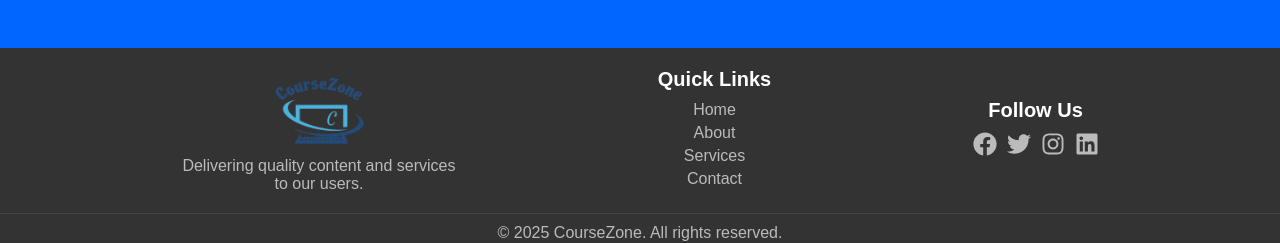
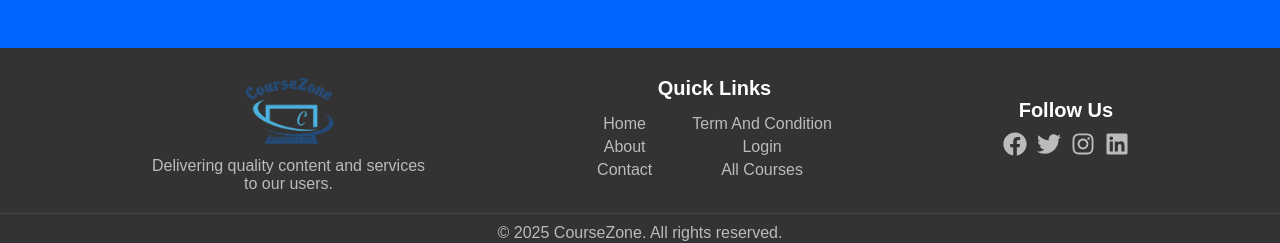
Before and after one commit to princeraval147/CourseZone, a React (Vite) app: page / in a window 1280 px wide. Shown: the part 1408-1651 px from the top of the page. Built offline with nearby package versions, Linux system fonts and the light colour scheme; no server answers.

Commit message:
Logo Added

```diff
--- a/src/Components/Footer.jsx
+++ b/src/Components/Footer.jsx
@@ -1,64 +1,79 @@
 import React from 'react'
 import { FaFacebook, FaTwitter, FaInstagram, FaLinkedin } from "react-icons/fa";
 import { NavLink } from 'react-router-dom';
+import styles from '../Styles/Footer.module.css'
 
 const Footer = () => {
     return (
         <>
-            <footer className="footer">
-                <div className="footer-container">
+            <footer className={styles.footer}>
+                <div className={styles.footerContainer}>
                     {/* Logo & Description */}
-                    <div className="footer-section">
-                        {/* <h2 className="footer-title">Course Zone</h2> */}
+                    <div className={styles.footerSection}>
+                        {/* <h2 className={styles.footer-title}>Course Zone</h2> */}
                         <NavLink to='/'>
                             <img
-                                src="../../public/Img/CourseZone.png"
+                                src="/Img/CourseZone.png"
                                 alt="CourseZone Logo"
                                 height={85}
                                 width={95}
                             />
                         </NavLink>
-                        <p className="footer-text">Delivering quality content and services to our users.</p>
+                        <p className={styles.footerText}>Delivering quality content and services to our users.</p>
                     </div>
 
-                    <div className="footer-section">
-                        <h3 className="footer-subtitle">Quick Links</h3>
-                        <ul className="footer-links">
+                    <div className={styles.footerSection}>
+                        <h3 className={styles.footerSubtitle}>Quick Links</h3>
+                        <div className={styles.multipleLinks}>
+
+                            <ul className={styles.footerLinks}>
                                 <li>
-                                <NavLink to="/" className="footer-link">Home</NavLink>
+                                    <NavLink to="/" className={styles.footerLink}>Home</NavLink>
                                 </li>
                                 <li>
-                                <NavLink to="/#About" className="footer-link">About</NavLink>
+                                    <NavLink to="/#About" className={styles.footerLink}>About</NavLink>
+                                </li>
+                                {/* <li>
+                                    <NavLink to="#" className={styles.footerLink}>Services</NavLink>
+                                </li> */}
+                                <li>
+                                    <NavLink to="/contact" className={styles.footerLink}>Contact</NavLink>
+                                </li>
+                            </ul>
+                            <ul>
+                                <li>
+                                    <NavLink to='/term-condition' className={styles.footerLink}>Term And Condition</NavLink>
                                 </li>
                                 <li>
-                                <NavLink to="#" className="footer-link">Services</NavLink>
+                                    <NavLink to='/login' className={styles.footerLink}>Login</NavLink>
                                 </li>
                                 <li>
-                                <NavLink to="#" className="footer-link">Contact</NavLink>
+                                    <NavLink to='/course-list' className={styles.footerLink}>All Courses</NavLink>
                                 </li>
                             </ul>
                         </div>
+                    </div>
 
-                    <div className="footer-section">
-                        <h3 className="footer-subtitle">Follow Us</h3>
-                        <div className="footer-socials">
-                            <a target='_blank' href="https://www.facebook.com/" className="footer-icon">
+                    <div className={styles.footerSection}>
+                        <h3 className={styles.footerSubtitle}>Follow Us</h3>
+                        <div className={styles.footerSocials}>
+                            <a target='_blank' href="https://www.facebook.com/" className={styles.footerIcon}>
                                 <FaFacebook />
                             </a>
-                            <a target='_blank' href="https://x.com" className="footer-icon">
+                            <a target='_blank' href="https://x.com" className={styles.footerIcon}>
                                 <FaTwitter />
                             </a>
-                            <a target='_blank' href="https://instagram.com/" className="footer-icon">
+                            <a target='_blank' href="https://instagram.com/" className={styles.footerIcon}>
                                 <FaInstagram />
                             </a>
-                            <a target='_blank' href="https://www.linkedin.com" className="footer-icon">
+                            <a target='_blank' href="https://www.linkedin.com" className={styles.footerIcon}>
                                 <FaLinkedin />
                             </a>
                         </div>
                     </div>
                 </div>
 
-                <div className="footer-bottom">
+                <div className={styles.footerBottom}>
                     &copy; {new Date().getFullYear()} CourseZone. All rights reserved.
                 </div>
             </footer>
--- a/src/Components/Header.jsx
+++ b/src/Components/Header.jsx
@@ -75,9 +75,10 @@ const Header = () => {
         <>
             <div className={styles.header}>
                 {/* <h3>Course Zone</h3> */}
+
                 <NavLink to='/'>
                     <img
-                        src="../../public/Img/CourseZone.png"
+                        src="/Img/CourseZone.png"
                         alt="CourseZone Logo"
                         height={85}
                         width={95}
--- /dev/null
+++ b/src/Styles/Footer.module.css
@@ -0,0 +1,72 @@
+.footer {
+    background-color: #333;
+    color: white;
+    padding: 20px 0;
+    text-align: center;
+}
+
+.footerContainer {
+    display: flex;
+    justify-content: space-evenly;
+    align-items: center;
+    gap: 20px;
+}
+
+
+.footerSection {
+    max-width: 275px;
+}
+
+.footer-title {
+    font-size: 24px;
+    font-weight: bold;
+}
+
+.footerText {
+    color: #bbb;
+}
+
+.footerSubtitle {
+    font-size: 20px;
+    margin-bottom: 10px;
+}
+
+.multipleLinks {
+    display: flex;
+    justify-content: space-between;
+    /* width: 200px; */
+    gap: 40px;
+}
+
+.footerLink {
+    color: #bbb;
+    text-decoration: none;
+    display: block;
+    margin: 5px 0;
+}
+
+.footerLink:hover {
+    color: white;
+}
+
+.footerSocials {
+    display: flex;
+    gap: 10px;
+}
+
+.footerIcon {
+    color: #bbb;
+    font-size: 24px;
+    transition: color 0.3s;
+}
+
+.footerIcon:hover {
+    color: white;
+}
+
+.footerBottom {
+    margin-top: 20px;
+    border-top: 1px solid #444;
+    padding-top: 10px;
+    color: #bbb;
+}
--- a/src/index.css
+++ b/src/index.css
@@ -66,9 +66,6 @@ a {
     font-weight: 500;
 }
 
-/* --------------------------------   HOME   -------------------------------- */
-
-
 /* --------------------------------   LOGIN MODAL   -------------------------------- */
 
 .loginFp {
@@ -80,70 +77,6 @@ a {
 
 /* --------------------------------   FOOTER   -------------------------------- */
 
-.footer {
-    background-color: #333;
-    color: white;
-    padding: 20px 0;
-    text-align: center;
-}
-
-.footer-container {
-    display: flex;
-    justify-content: space-evenly;
-    align-items: center;
-    gap: 20px;
-}
-
-.footer-section {
-    max-width: 275px;
-}
-
-.footer-title {
-    font-size: 24px;
-    font-weight: bold;
-}
-
-.footer-text {
-    color: #bbb;
-}
-
-.footer-subtitle {
-    font-size: 20px;
-    margin-bottom: 10px;
-}
-
-.footer-link {
-    color: #bbb;
-    text-decoration: none;
-    display: block;
-    margin: 5px 0;
-}
-
-.footer-link:hover {
-    color: white;
-}
-
-.footer-socials {
-    display: flex;
-    gap: 10px;
-}
-
-.footer-icon {
-    color: #bbb;
-    font-size: 24px;
-    transition: color 0.3s;
-}
-
-.footer-icon:hover {
-    color: white;
-}
-
-.footer-bottom {
-    margin-top: 20px;
-    border-top: 1px solid #444;
-    padding-top: 10px;
-    color: #bbb;
-}
 
 
 /* --------------------------------   HEADER   -------------------------------- */
```
Lines whose indentation alone changed are shown as unchanged.
